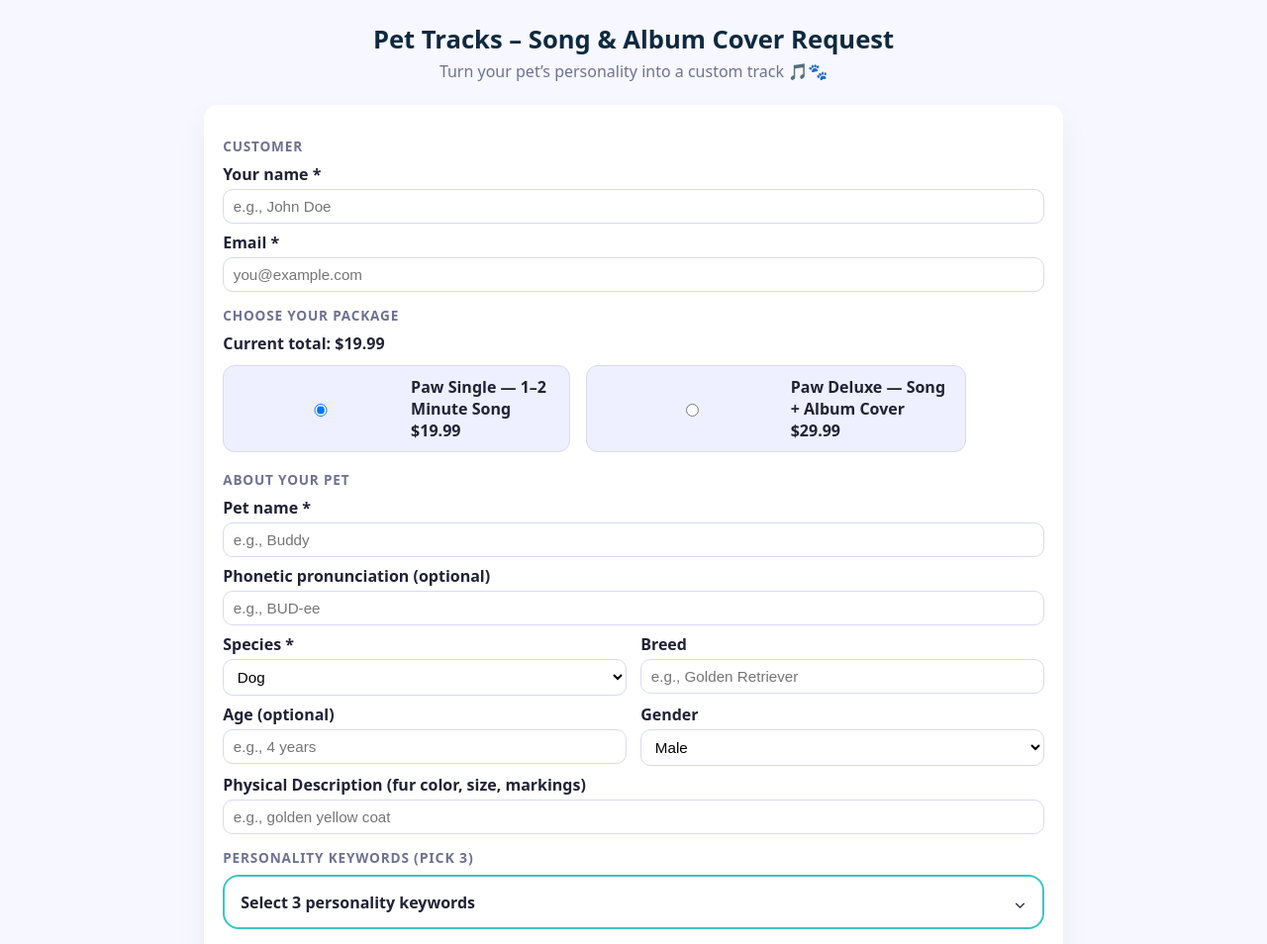
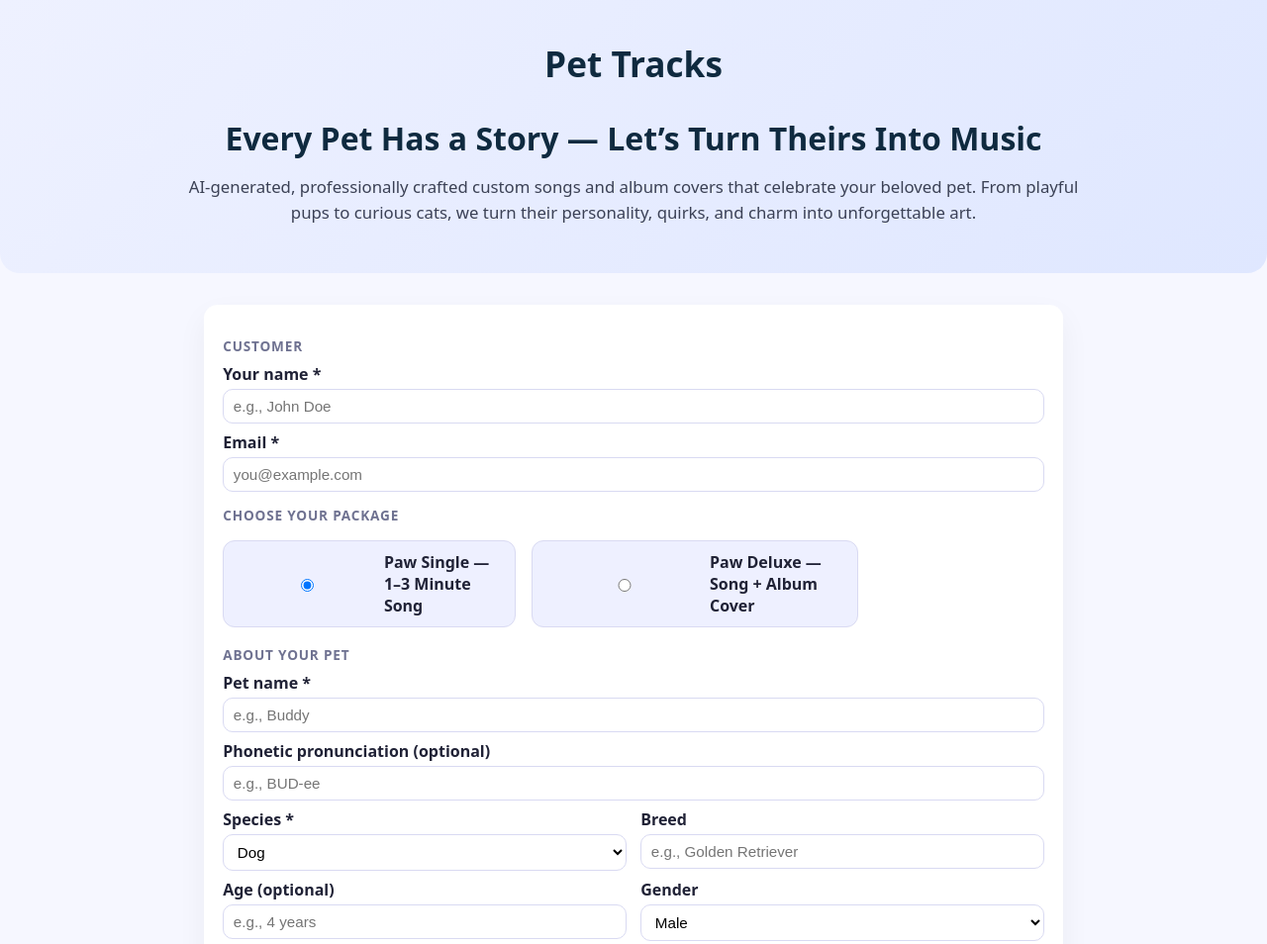
Before and after one commit to pettracks/pettracks-site, a website: page index.html in a window 1280 px wide. Shown: the top 954 px of the page at 99% size. Drawn offline with Linux system fonts and the light colour scheme.

Commit message:
Update index.html

```diff
--- a/index.html
+++ b/index.html
@@ -21,6 +21,61 @@
     --pt-purple:#8C52FF;
     --pt-navy:#0F2A3F;
   }
+
+/* ─────────────────────────────────────────────
+   SOFT HERO HEADER (Professional + Friendly)
+   ───────────────────────────────────────────── */
+
+.hero-header {
+  background: linear-gradient(135deg, #eef1ff 0%, #dfe7ff 100%);
+  padding: 2.5rem 1.5rem 3rem;
+  text-align: center;
+  border-bottom-left-radius: 20px;
+  border-bottom-right-radius: 20px;
+  margin-bottom: 2rem;
+  color: #0F2A3F; /* your navy brand color */
+}
+
+/* Site Title */
+.site-title {
+  font-size: 2.2rem;
+  font-weight: 800;
+  text-align: center;
+  max-width: 900px;
+  margin: 0 auto 2rem;
+  color: #0F2A3F;
+}
+
+/* Headline */
+.hero-header h1 {
+  font-size: 2rem;
+  font-weight: 800;
+  margin: 0 auto 1rem;
+  line-height: 1.25;
+  max-width: 900px;
+  color: #0F2A3F;
+}
+
+/* Subheading */
+.hero-header .subtitle {
+  max-width: 900px;
+  margin: 0.5rem auto 0;
+  font-size: 1.05rem;
+  font-weight: 500;
+  line-height: 1.55;
+  color: #3b4155;
+}
+
+/* Mobile Optimization */
+@media (max-width: 600px) {
+  .hero-header h1 {
+    font-size: 1.55rem;
+  }
+  .site-title {
+    text-align: center;
+  }
+}
+
 
   *{box-sizing:border-box;}
 
@@ -318,10 +373,18 @@
 </head>
 
 <body>
-<header>
-  <h1>Pet Tracks – Song & Album Cover Request</h1>
-  <p class="subtitle">Turn your pet’s personality into a custom track 🎵🐾</p>
+<header class="hero-header">
+  <div class="site-title">Pet Tracks</div>
+
+  <div class="hero-content">
+    <h1>Every Pet Has a Story — Let’s Turn Theirs Into Music</h1>
+    <p class="subtitle">
+      AI-generated, professionally crafted custom songs and album covers that celebrate your beloved pet.
+      From playful pups to curious cats, we turn their personality, quirks, and charm into unforgettable art.
+    </p>
+  </div>
 </header>
+
 
 <main class="container">
   <!-- LEFT: FORM -->
@@ -341,19 +404,19 @@
 
       <!-- PACKAGE -->
       <div class="section-title">Choose your package</div>
-      <div class="price-display" id="priceDisplay">Current total: $19.99</div>
+
 
       <div class="tier-row">
         <label class="tier">
           <input type="radio" name="tier" value="song" checked />
-          <span><strong>Paw Single</strong> — 1–2 Minute Song
-            <span class="pill">$19.99</span></span>
+          <span><strong>Paw Single</strong> — 1–3 Minute Song
+
         </label>
 
         <label class="tier">
           <input type="radio" name="tier" value="song+cover" />
           <span><strong>Paw Deluxe</strong> — Song + Album Cover
-            <span class="pill">$29.99</span></span>
+
         </label>
       </div>
 
@@ -582,6 +645,7 @@ function artStyleForGenre(g){
   return "clean, square 1:1 album cover of the pet with typography matching the overall visual style.";
 }
 
+
 /* ============================================================
    HELPERS
    ============================================================ */
@@ -800,9 +864,7 @@ document.querySelectorAll(".dropdown").forEach(d => d.classList.remove("open"));
       af.classList.toggle("disabled", !enable);
       af.querySelectorAll("input,textarea").forEach(el=> el.disabled=!enable);
       $("albumError").classList.add("hidden");
-      $("priceDisplay").textContent = enable
-        ? "Current total: $29.99"
-        : "Current total: $19.99";
+
     });
   });
 
```
